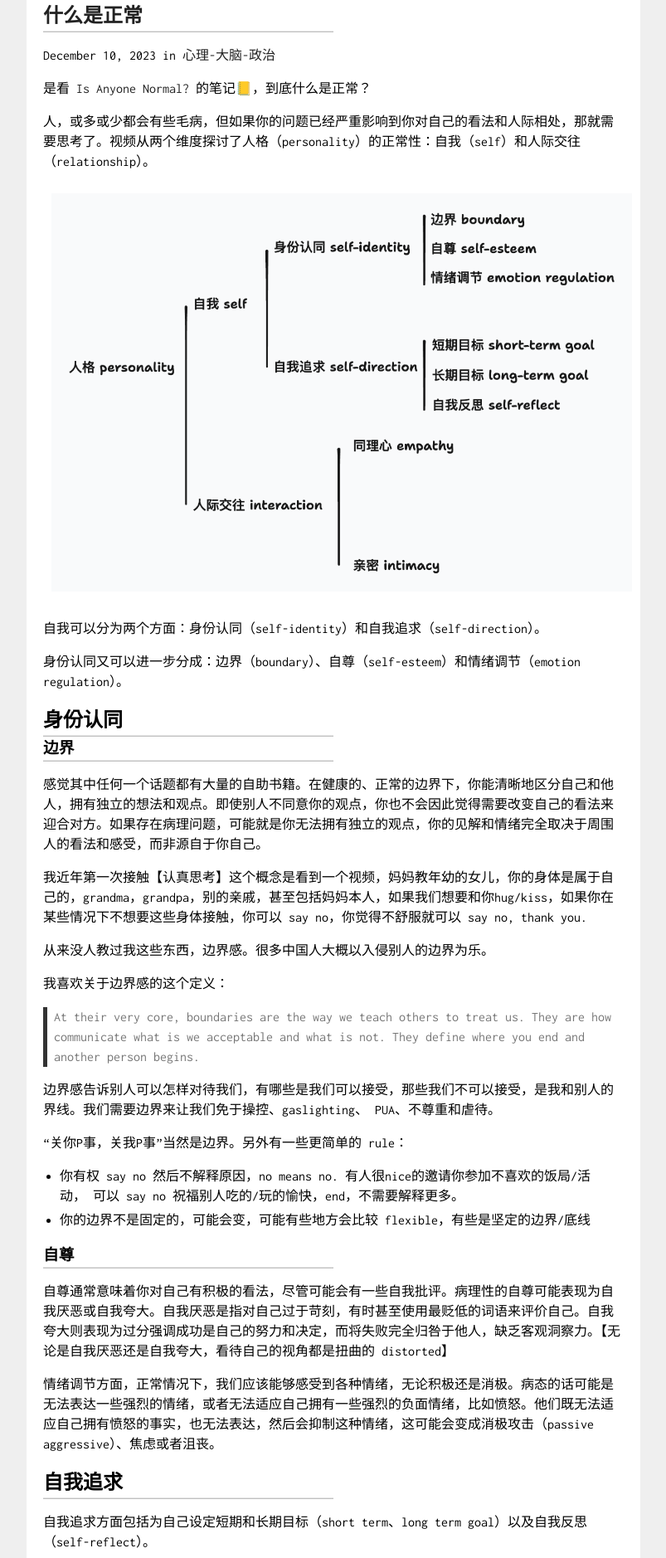
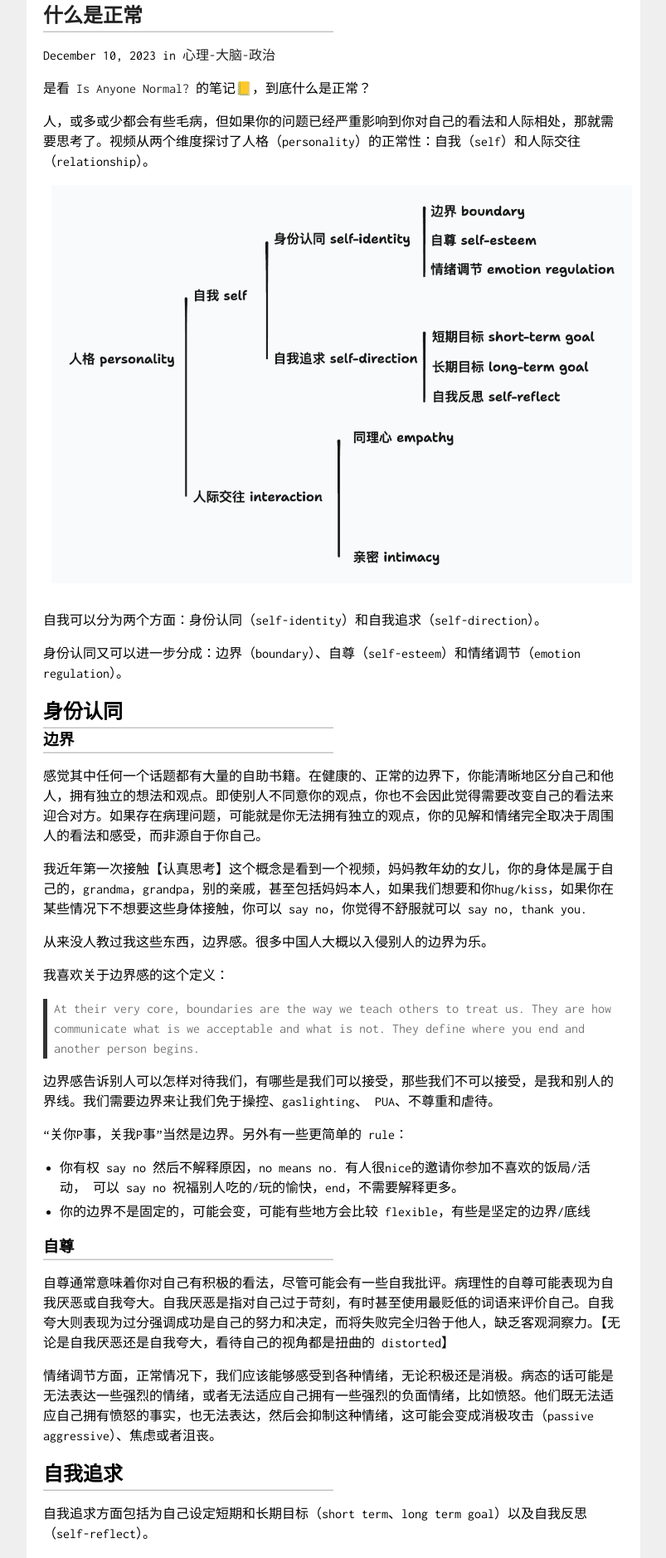
Before and after one commit to xue-think/xue-think.github.io, a Jekyll site: the page built from index.html, in a window 1280 px wide. Shown: the part 3719-5597 px from the top of the page at 83% size, without its empty margins (238-1041 px from the left). Built offline with Jekyll 4.4.1, drawn with Linux system fonts in a browser that asks for light colours.

Commit message:
Update main.scss

```diff
--- a/css/main.scss
+++ b/css/main.scss
@@ -230,7 +230,7 @@ code {
     }
     img {
         text-align: center;
-        margin: 10px 10px 10px 10px;
+        margin: 0px 0px 10px 10px;
         max-width: 100%;
     }
 
```
